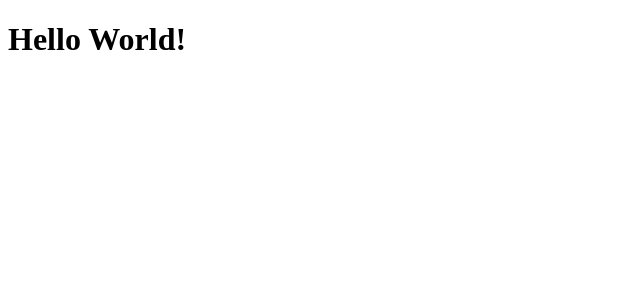
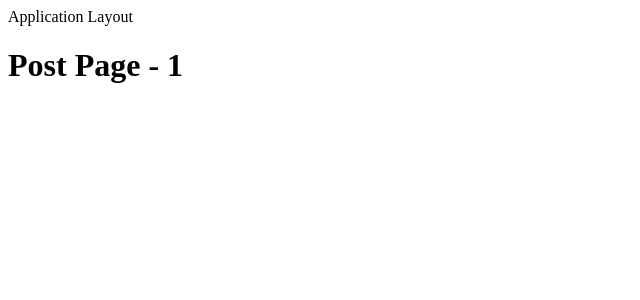
Before and after one commit to puneetkaramchandani/myblogapp, a React app: page /post/1 in a window 1280 px wide. Shown: the top 300 px of the page, without its empty margins (0-640 px from the left). Built offline with nearby package versions, Linux system fonts and the light colour scheme.

Commit message:
routing setup with required pages

```diff
--- a/package.json
+++ b/package.json
@@ -11,7 +11,8 @@
   },
   "dependencies": {
     "react": "18.2.0",
-    "react-dom": "18.2.0"
+    "react-dom": "18.2.0",
+    "react-router-dom": "6.4.3"
   },
   "devDependencies": {
     "@babel/core": "7.20.2",
--- /dev/null
+++ b/src/App.js
@@ -0,0 +1,24 @@
+import React, { lazy, Suspense } from "react";
+import { Route, Routes } from "react-router-dom";
+import Loader from "./Components/Loader";
+import AppLayout from "./Layout/AppLayout";
+
+const Home = lazy(() => import("./Pages/Home"));
+const About = lazy(() => import("./Pages/About"));
+const Post  = lazy(() => import("./Pages/Post"));
+const Error = lazy(() => import("./Pages/Error"));
+
+const App = () =>{
+    return(<Suspense fallback={<Loader/>}>
+        <Routes>
+            <Route element={<AppLayout/>}>
+                <Route path="/" element={<Home/>}/>
+                <Route path="/about" element={<About/>}/>
+                <Route path="/post/:post_id" element={<Post/>}/>
+                <Route path="*" element={<Error/>}/>
+            </Route>
+        </Routes>
+    </Suspense>);
+};
+
+export default App;
--- /dev/null
+++ b/src/Components/Loader.js
@@ -0,0 +1,7 @@
+import React from "react";
+
+const Loader = () => {
+    return(<div>Loading...</div>);
+};
+
+export default Loader;
--- /dev/null
+++ b/src/Layout/AppLayout.js
@@ -0,0 +1,11 @@
+import React from "react";
+import { Outlet } from "react-router-dom";
+
+const AppLayout = () => {
+    return(<div>
+        Application Layout
+        <Outlet/>
+    </div>);
+};
+
+export default AppLayout;
--- /dev/null
+++ b/src/Pages/About.js
@@ -0,0 +1,11 @@
+import * as React from "react";
+
+const About = () => {
+    return(
+        <main>
+            <h1>About Page</h1>
+        </main>
+    );
+};
+
+export default About;
--- /dev/null
+++ b/src/Pages/Error.js
@@ -0,0 +1,11 @@
+import * as React from "react";
+
+const Error = () => {
+    return(
+        <main>
+            <h1>Error Page</h1>
+        </main>
+    );
+};
+
+export default Error;
--- /dev/null
+++ b/src/Pages/Home.js
@@ -0,0 +1,11 @@
+import * as React from "react";
+
+const Home = () => {
+    return(
+        <main>
+            <h1>Home Page</h1>
+        </main>
+    );
+};
+
+export default Home;
--- /dev/null
+++ b/src/Pages/Post.js
@@ -0,0 +1,13 @@
+import React from "react";
+import { useParams } from "react-router-dom";
+
+const Post = () => {
+    const {post_id} = useParams();
+    return(
+        <main>
+            <h1>Post Page - {post_id}</h1>
+        </main>
+    );
+};
+
+export default Post;
--- a/src/index.js
+++ b/src/index.js
@@ -1,7 +1,14 @@
-import React from "react";
-import ReactDom from "react-dom";
+import React from 'react';
+import ReactDOM from 'react-dom/client';
+import { BrowserRouter } from "react-router-dom";
 
-ReactDom.render(
-    <h1>Hello World!</h1>,
-    document.getElementById('root')
-);
+import App from './App';
+
+const root = ReactDOM.createRoot(document.getElementById('root'));
+
+root.render(
+  <React.StrictMode>
+    <BrowserRouter>
+        <App/>
+    </BrowserRouter>
+  </React.StrictMode>);
```
